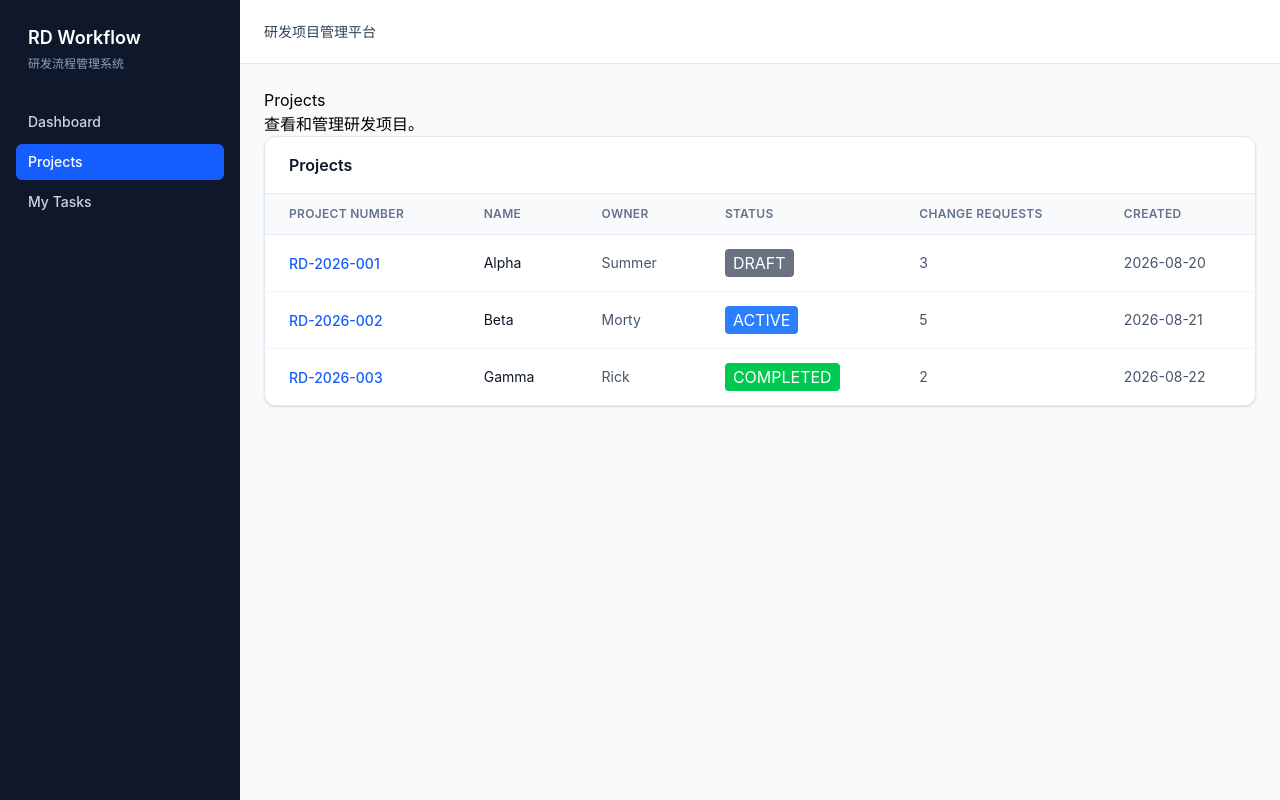
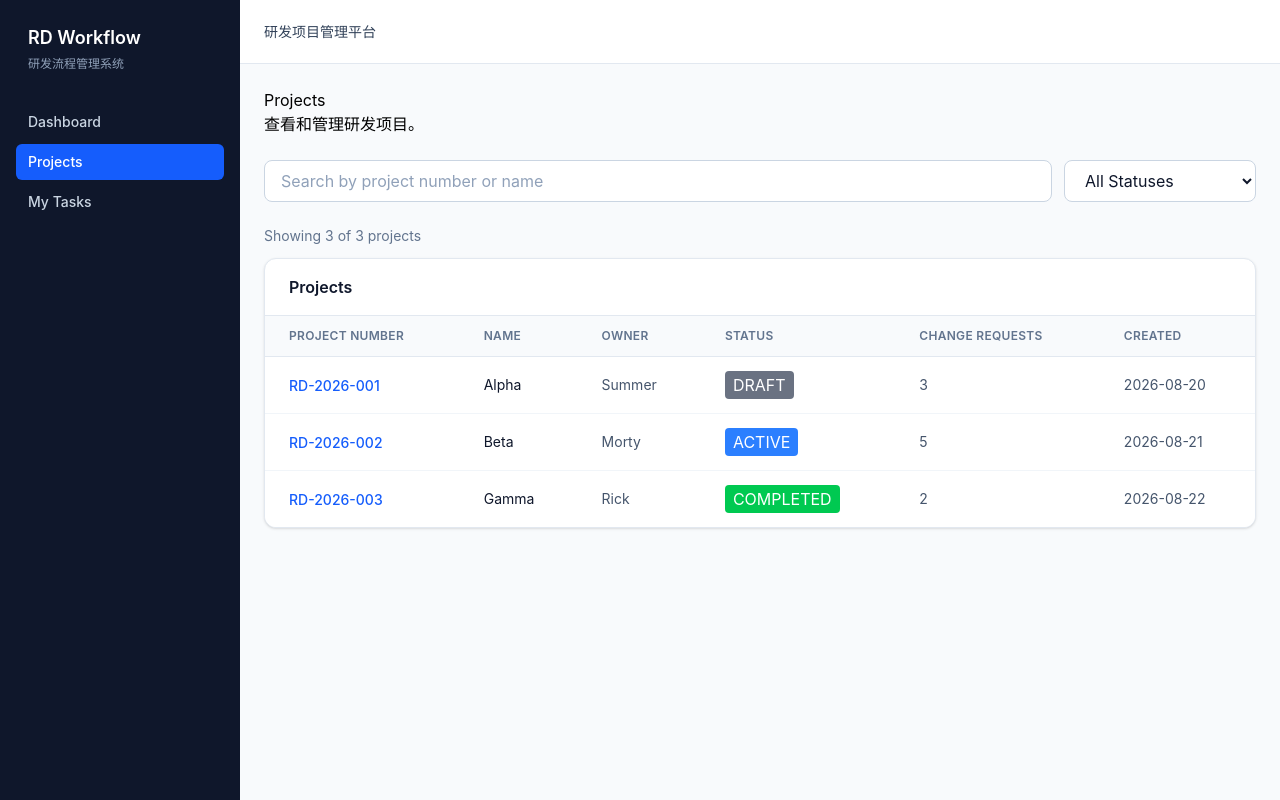
Before and after one commit to Meowch4/rd-workflow-react, a React (Vite) app: page /projects in a window 1280 px wide. Built offline with nearby package versions, Linux system fonts and the light colour scheme.

Commit message:
新增项目搜索/状态筛选组件，整理类型定义

```diff
--- /dev/null
+++ b/src/components/projects/ProjectFilters.tsx
@@ -0,0 +1,51 @@
+import type { ProjectStatus } from "../../types/projects";
+
+export type ProjectStatusFilter = ProjectStatus | "ALL";
+
+interface ProjectFiltersProps {
+    searchTerm: string;
+    onSearchTermChange: (term: string) => void;
+    statusFilter: ProjectStatusFilter;
+    onStatusFilterChange: (filter: ProjectStatusFilter) => void;
+    onClear: () => void;
+}
+
+export default function ProjectFilters({ searchTerm, onSearchTermChange, statusFilter, onStatusFilterChange, onClear }: ProjectFiltersProps) {
+    const hasActiveFilters =
+        searchTerm.trim().toLowerCase() !== "" || statusFilter !== "ALL";
+
+    return (
+        <div className="mt-6 flex flex-col gap-3 sm:flex-row">
+        <input
+          type="search"
+          value={searchTerm}
+          onChange={(e) => onSearchTermChange(e.target.value)}
+          placeholder="Search by project number or name"
+          className="flex-1 w-full rounded-lg border border-slate-300 bg-white px-4 py-2 text-sm text-slate-900 outline-none transition placeholder:text-slate-400 focus:border-blue-500 focus:ring-2 focus:ring-blue-100"
+        />
+
+        <select
+          value={statusFilter}
+          onChange={(e) => onStatusFilterChange(e.target.value as ProjectStatusFilter)}
+          className="w-full sm:w-48 rounded-lg border border-slate-300 bg-white px-4 py-2 text-sm text-slate-900 outline-none focus:border-blue-500 focus:ring-2 focus:ring-blue-100"
+        >
+          <option value="ALL">All Statuses</option>
+          <option value="DRAFT">Draft</option>
+          <option value="ACTIVE">Active</option>
+          <option value="COMPLETED">Completed</option>
+        </select>
+
+        {hasActiveFilters && (
+          <button
+          className="whitespace-nowrap rounded-lg px-4 py-2 text-sm font-medium text-blue-600 transition-colors hover:bg-blue-50 hover:text-blue-700"
+          type="button"
+            onClick={onClear}
+          >
+            Clear Filters
+          </button>
+        )}
+      </div>
+    )
+
+
+}
--- a/src/components/projects/ProjectStatusBadge.tsx
+++ b/src/components/projects/ProjectStatusBadge.tsx
@@ -1,4 +1,8 @@
-import type { ProjectStatusBadgeProps, ProjectStatus } from "../../types/projects";
+import type { ProjectStatus } from "../../types/projects";
+
+interface ProjectStatusBadgeProps {
+    status: ProjectStatus;
+}
 
 const statusStyles: Record<ProjectStatus, string> = {
     "DRAFT": "bg-gray-500",
--- a/src/components/projects/ProjectTable.tsx
+++ b/src/components/projects/ProjectTable.tsx
@@ -1,6 +1,10 @@
 import { Link } from "react-router";
-import type { ProjectTableProps } from "../../types/projects";
+import type { ProjectSummary } from "../../types/projects";
 import ProjectStatusBadge from "./ProjectStatusBadge";
+
+interface ProjectTableProps {
+    projects: ProjectSummary[];
+}
 
 export default function ProjectTable({ projects }: ProjectTableProps) {
     const headerCellClassName = "px-6 py-3 text-left text-xs font-semibold uppercase tracking-wide text-slate-500";
--- a/src/pages/projects/ProjectsPage.tsx
+++ b/src/pages/projects/ProjectsPage.tsx
@@ -1,14 +1,42 @@
+import { useState } from "react";
 import ProjectTable from "../../components/projects/ProjectTable";
 import { projectsData } from "../../mocks/projects";
+import ProjectFilters, { type ProjectStatusFilter } from "../../components/projects/ProjectFilters";
+
 
 export default function ProjectsPage() {
+  const [searchTerm, setSearchTerm] = useState("");
+  const [statusFilter, setStatusFilter] = useState<ProjectStatusFilter>("ALL");
+
+  const normalizedSearchTerm = searchTerm.trim().toLowerCase();
+
+
+  const filteredProjects = projectsData.filter((project) => {
+    return (
+      (project.projectNumber.toLowerCase().includes(normalizedSearchTerm) ||
+        project.name.toLowerCase().includes(normalizedSearchTerm)) &&
+      (statusFilter === "ALL" || project.status === statusFilter)
+    );
+  });
+
   return (
     <section>
       <h1>Projects</h1>
       <p>查看和管理研发项目。</p>
+      <ProjectFilters
+        searchTerm={searchTerm}
+        onSearchTermChange={setSearchTerm}
+        statusFilter={statusFilter}
+        onStatusFilterChange={setStatusFilter}
+        onClear={() => {
+          setSearchTerm('')
+          setStatusFilter('ALL')
+        }}
+      />
 
       <div>
-        <ProjectTable projects={projectsData} />
+        <div className="mb-3 mt-6 text-sm text-slate-500">Showing {filteredProjects.length} of {projectsData.length} projects</div>
+        <ProjectTable projects={filteredProjects} />
       </div>
     </section>
   );
```
Also changed, not shown: src/types/projects.ts (+1 -8 lines).
